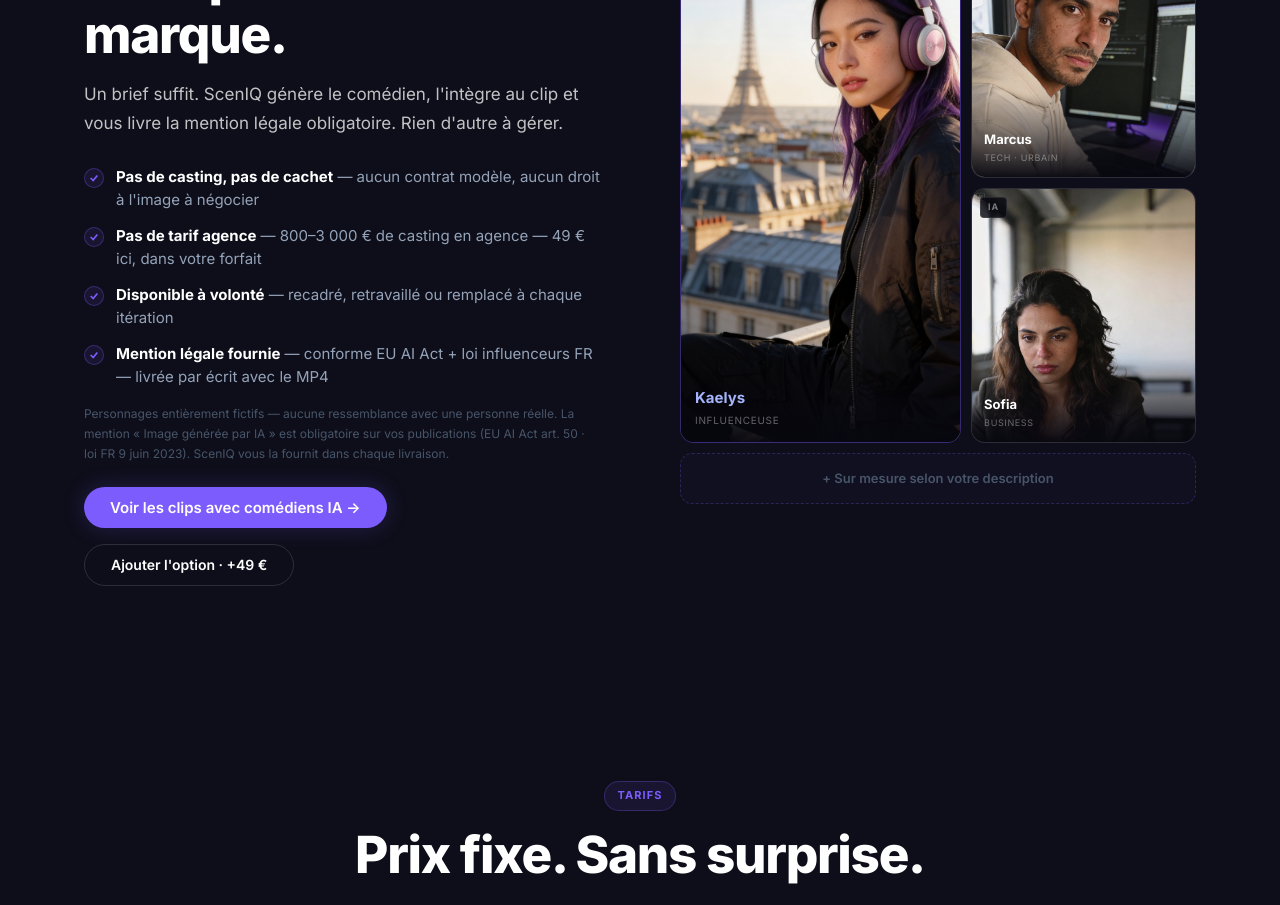
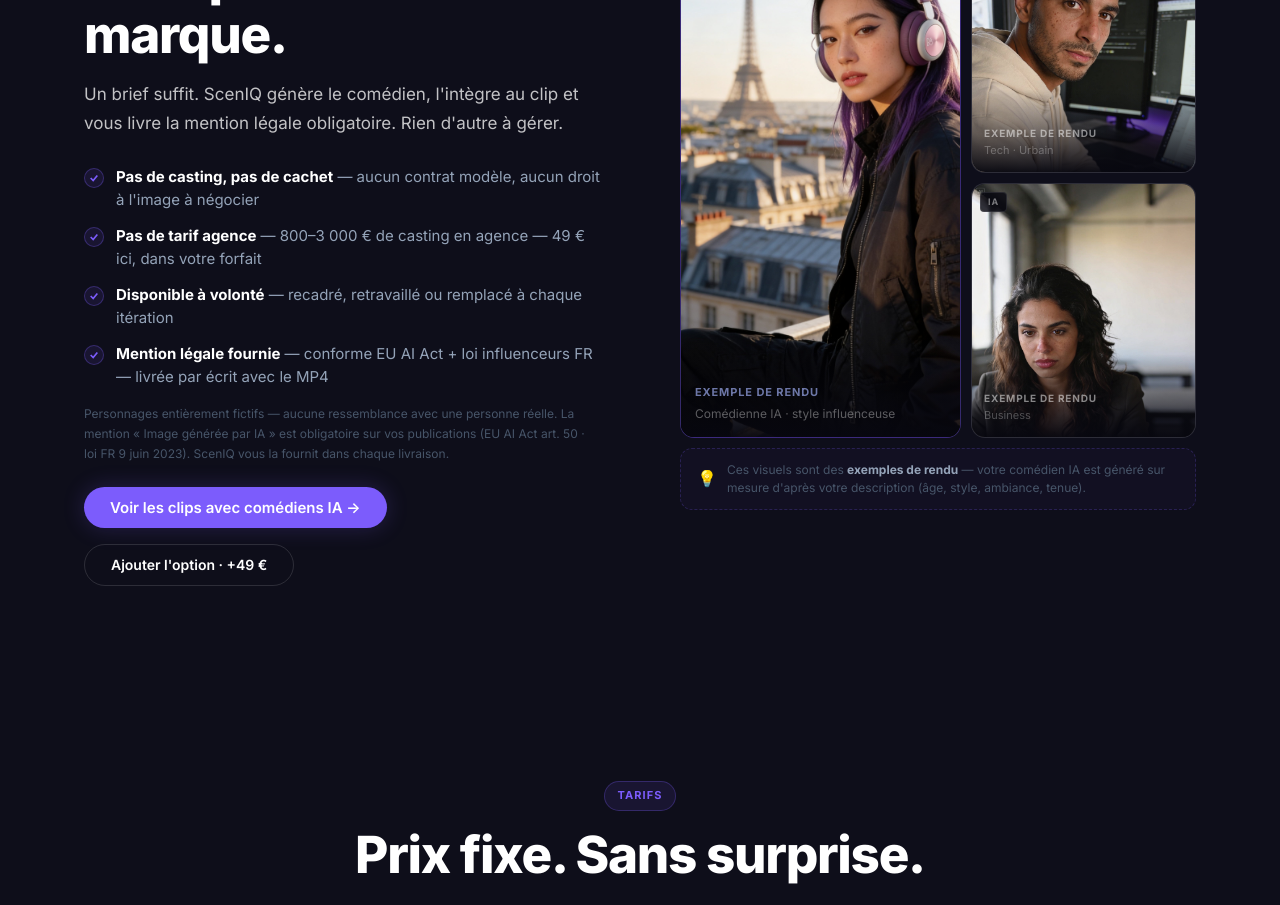
Before and after one commit to sceniqstudio/sceniq, a Next.js app: page / in a window 1280 px wide. Shown: the part 3740-4645 px from the top of the page. Built offline with nearby package versions, Linux system fonts and the light colour scheme; no server answers.

Commit message:
fix(modeles): labels exemples de rendu sur les 3 cartes comédiens IA

```diff
--- a/app/page.tsx
+++ b/app/page.tsx
@@ -747,8 +747,8 @@ export default function HomePage() {
                   />
                   <div style={{ position: 'absolute', top: 10, left: 10, padding: '2px 8px', borderRadius: 4, background: 'rgba(7,7,15,0.82)', border: '1px solid rgba(255,255,255,0.1)', fontSize: 9, fontWeight: 700, letterSpacing: '0.09em', color: 'rgba(165,180,252,0.7)' }}>IA</div>
                   <div style={{ position: 'absolute', bottom: 0, left: 0, right: 0, padding: '48px 14px 14px', background: 'linear-gradient(to top,rgba(7,7,15,0.97),transparent)' }}>
-                    <div style={{ fontSize: 15, fontWeight: 700, color: '#A5B4FC' }}>Kaelys</div>
-                    <div style={{ fontSize: 10, color: 'rgba(255,255,255,0.38)', textTransform: 'uppercase', letterSpacing: '0.07em', marginTop: 2 }}>Influenceuse</div>
+                    <div style={{ fontSize: 11, fontWeight: 700, color: 'rgba(165,180,252,0.65)', textTransform: 'uppercase', letterSpacing: '0.08em' }}>Exemple de rendu</div>
+                    <div style={{ fontSize: 12, color: 'rgba(255,255,255,0.35)', marginTop: 2 }}>Comédienne IA · style influenceuse</div>
                   </div>
                 </div>
 
@@ -768,24 +768,25 @@ export default function HomePage() {
                       />
                       <div style={{ position: 'absolute', top: 8, left: 8, padding: '2px 7px', borderRadius: 4, background: 'rgba(7,7,15,0.82)', border: '1px solid rgba(255,255,255,0.1)', fontSize: 9, fontWeight: 700, letterSpacing: '0.09em', color: 'rgba(255,255,255,0.45)' }}>IA</div>
                       <div style={{ position: 'absolute', bottom: 0, left: 0, right: 0, padding: '36px 12px 12px', background: 'linear-gradient(to top,rgba(7,7,15,0.97),transparent)' }}>
-                        <div style={{ fontSize: 13, fontWeight: 700, color: '#fff' }}>{m.name}</div>
-                        <div style={{ fontSize: 9, color: 'rgba(255,255,255,0.38)', textTransform: 'uppercase', letterSpacing: '0.07em', marginTop: 1 }}>{m.type}</div>
+                        <div style={{ fontSize: 10, fontWeight: 700, color: 'rgba(255,255,255,0.5)', textTransform: 'uppercase', letterSpacing: '0.08em' }}>Exemple de rendu</div>
+                        <div style={{ fontSize: 11, color: 'rgba(255,255,255,0.28)', marginTop: 1 }}>{m.type}</div>
                       </div>
                     </div>
                   ))}
                 </div>
 
               </div>
-              {/* Carte sur mesure */}
+              {/* Note exemples */}
               <div style={{
-                marginTop: 10, padding: '14px 16px', borderRadius: 12,
-                border: '1px dashed rgba(124,92,252,0.25)',
-                background: 'rgba(124,92,252,0.03)',
-                textAlign: 'center',
+                marginTop: 10, padding: '12px 16px', borderRadius: 12,
+                border: '1px dashed rgba(124,92,252,0.22)',
+                background: 'rgba(124,92,252,0.04)',
+                display: 'flex', alignItems: 'center', gap: 10,
               }}>
-                <div style={{ fontSize: 13, fontWeight: 600, color: 'var(--g6)' }}>
-                  + Sur mesure selon votre description
-                </div>
+                <span style={{ fontSize: 16, flexShrink: 0 }}>💡</span>
+                <p style={{ fontSize: 12, color: 'var(--g6)', lineHeight: 1.5, margin: 0 }}>
+                  Ces visuels sont des <strong style={{ color: 'var(--g4)' }}>exemples de rendu</strong> — votre comédien IA est généré sur mesure d&apos;après votre description (âge, style, ambiance, tenue).
+                </p>
               </div>
             </div>
 
```
